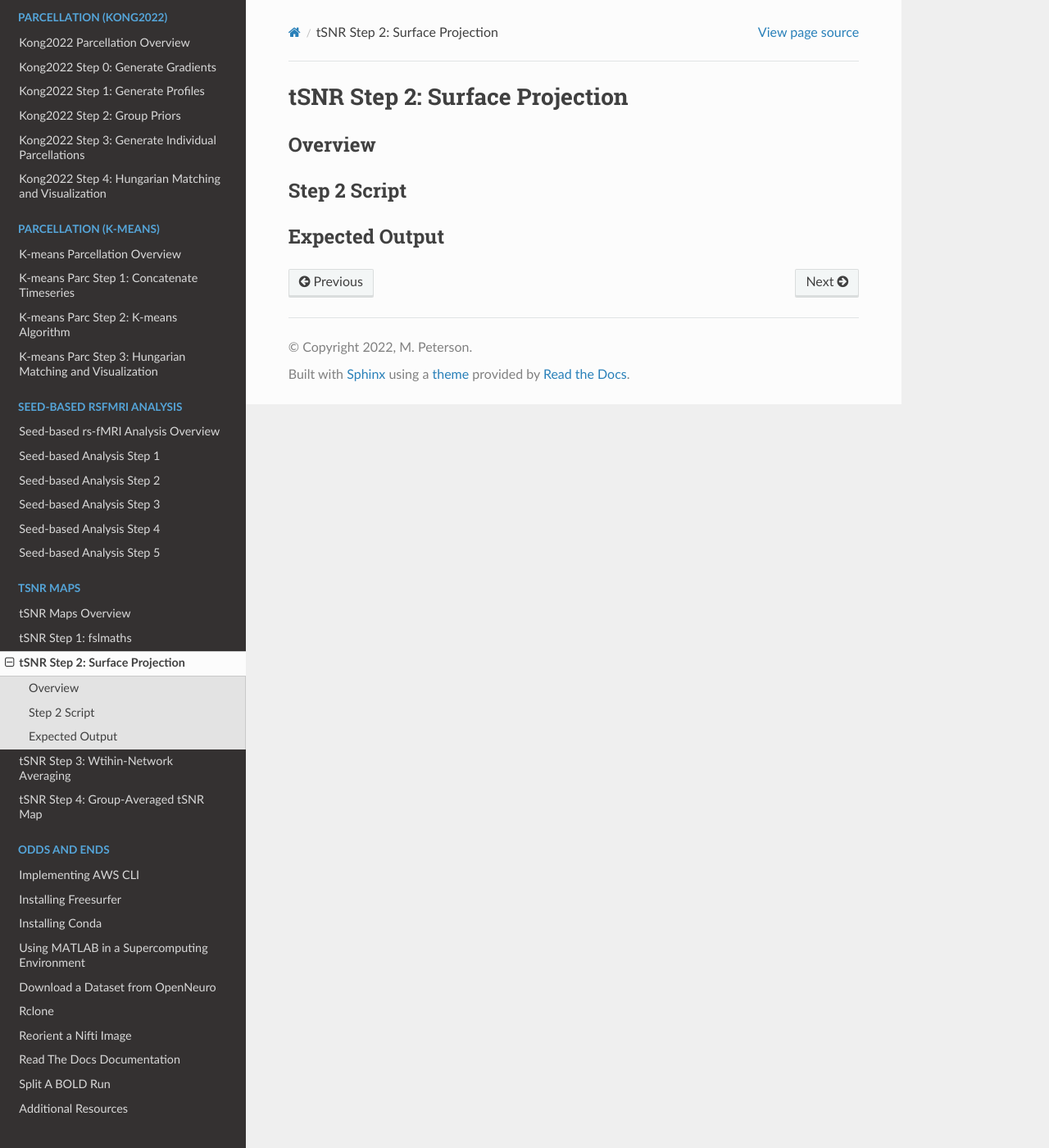
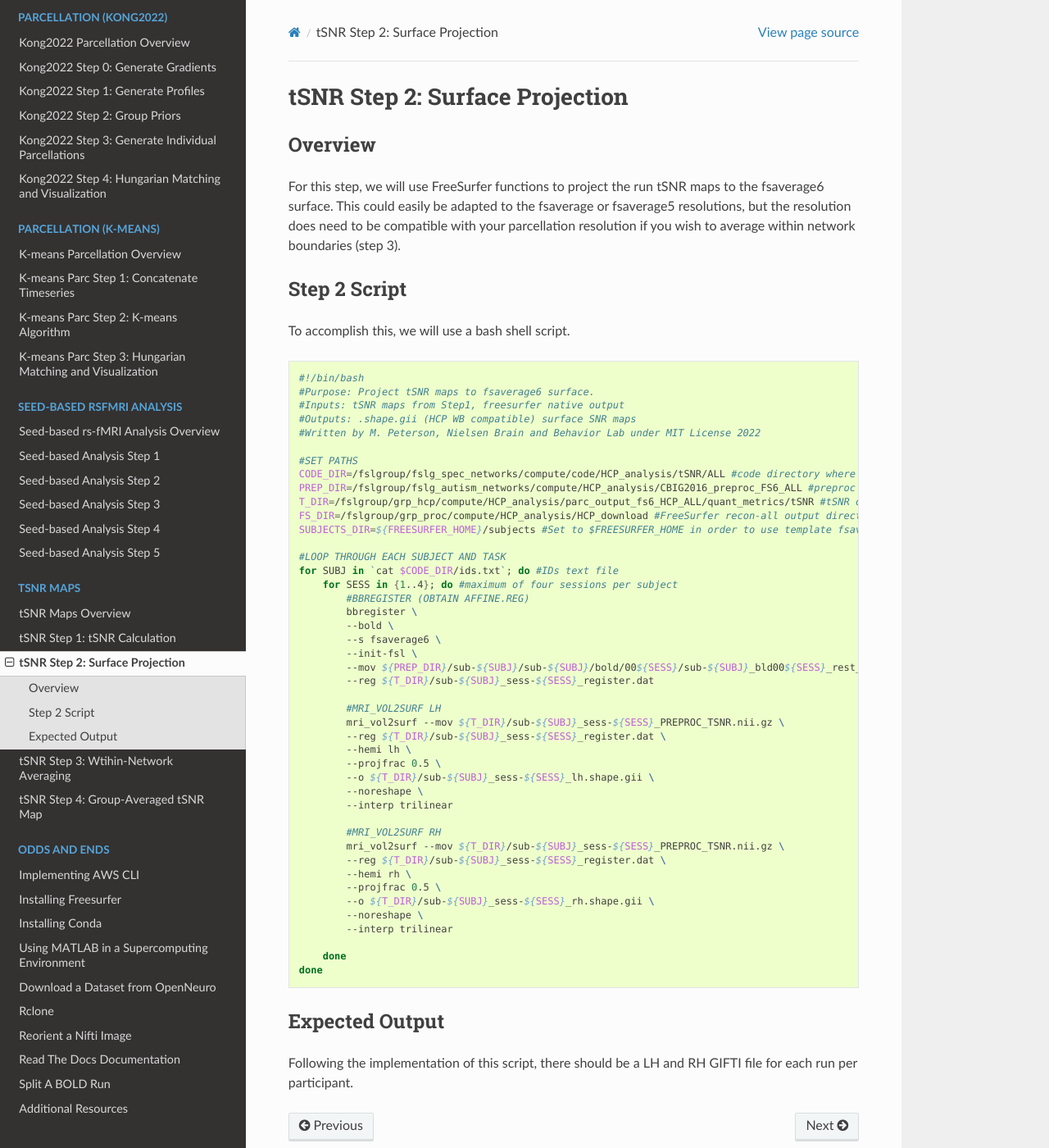
Before and after one commit to peter3200/NeuroDocs, a Sphinx documentation site: the page built from docs/source/tsnr/tsnr_2.rst, in a window 1280 px wide and 1400 px high. Shown: the whole window at 82% size. Built offline with Sphinx 7.4.7 and the Read the Docs theme 2.0.0, drawn with Linux system fonts in a browser that asks for light colours.

Commit message:
Add files via upload

```diff
--- a/docs/source/tsnr/tsnr_2.rst
+++ b/docs/source/tsnr/tsnr_2.rst
@@ -4,8 +4,61 @@
 Overview
 ********
 
+For this step, we will use FreeSurfer functions to project the run tSNR maps to the fsaverage6 surface. This could easily be adapted to the fsaverage or fsaverage5 resolutions, but the resolution does need to be compatible with your parcellation resolution if you wish to average within network boundaries (step 3).
+
 Step 2 Script
 *************
 
+To accomplish this, we will use a bash shell script.
+
+.. code-block:: bash
+
+    #!/bin/bash
+    #Purpose: Project tSNR maps to fsaverage6 surface.
+    #Inputs: tSNR maps from Step1, freesurfer native output
+    #Outputs: .shape.gii (HCP WB compatible) surface SNR maps
+    #Written by M. Peterson, Nielsen Brain and Behavior Lab under MIT License 2022
+
+    #SET PATHS
+    CODE_DIR=/fslgroup/fslg_spec_networks/compute/code/HCP_analysis/tSNR/ALL #code directory where this script is housed
+    PREP_DIR=/fslgroup/fslg_autism_networks/compute/HCP_analysis/CBIG2016_preproc_FS6_ALL #preproc output directory
+    T_DIR=/fslgroup/grp_hcp/compute/HCP_analysis/parc_output_fs6_HCP_ALL/quant_metrics/tSNR #tSNR output directory
+    FS_DIR=/fslgroup/grp_proc/compute/HCP_analysis/HCP_download #FreeSurfer recon-all output directory
+    SUBJECTS_DIR=${FREESURFER_HOME}/subjects #Set to $FREESURFER_HOME in order to use template fsaverage6 surface
+
+    #LOOP THROUGH EACH SUBJECT AND TASK
+    for SUBJ in `cat $CODE_DIR/ids.txt`; do #IDs text file
+        for SESS in {1..4}; do #maximum of four sessions per subject
+            #BBREGISTER (OBTAIN AFFINE.REG)
+            bbregister \
+            --bold \
+            --s fsaverage6 \
+            --init-fsl \
+            --mov ${PREP_DIR}/sub-${SUBJ}/sub-${SUBJ}/bold/00${SESS}/sub-${SUBJ}_bld00${SESS}_rest_skip4_mc.nii.gz \
+            --reg ${T_DIR}/sub-${SUBJ}_sess-${SESS}_register.dat
+
+            #MRI_VOL2SURF LH
+            mri_vol2surf --mov ${T_DIR}/sub-${SUBJ}_sess-${SESS}_PREPROC_TSNR.nii.gz \
+            --reg ${T_DIR}/sub-${SUBJ}_sess-${SESS}_register.dat \
+            --hemi lh \
+            --projfrac 0.5 \
+            --o ${T_DIR}/sub-${SUBJ}_sess-${SESS}_lh.shape.gii \
+            --noreshape \
+            --interp trilinear
+
+            #MRI_VOL2SURF RH
+            mri_vol2surf --mov ${T_DIR}/sub-${SUBJ}_sess-${SESS}_PREPROC_TSNR.nii.gz \
+            --reg ${T_DIR}/sub-${SUBJ}_sess-${SESS}_register.dat \
+            --hemi rh \
+            --projfrac 0.5 \
+            --o ${T_DIR}/sub-${SUBJ}_sess-${SESS}_rh.shape.gii \
+            --noreshape \
+            --interp trilinear
+
+        done
+    done
+
 Expected Output
 ***************
+
+Following the implementation of this script, there should be a LH and RH GIFTI file for each run per participant.
```
Also changed, not shown: docs/source/tsnr/tsnr_1.rst (+37 -2 lines).
